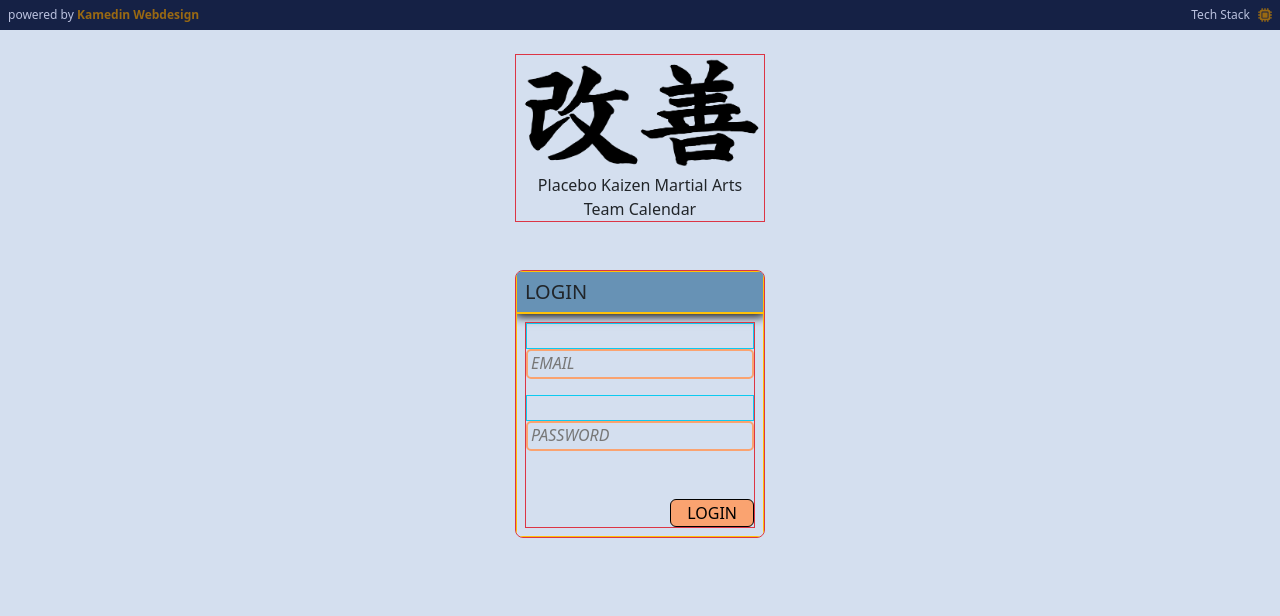
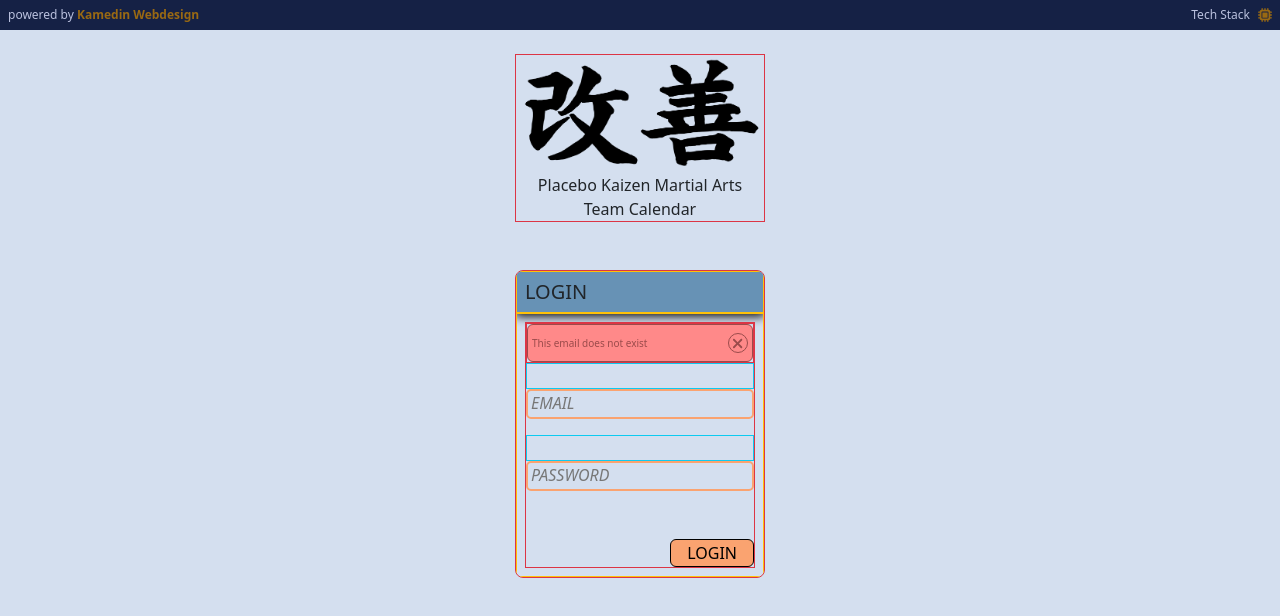
Before and after one commit to DevKame/sport_calendar, a Vue app: page / in a window 1280 px wide. Shown: the top 616 px of the page. Built offline with nearby package versions, Linux system fonts and the light colour scheme.

Commit message:
added errorAlert to porject

```diff
--- a/src/assets/styles/classes.css
+++ b/src/assets/styles/classes.css
@@ -7,6 +7,9 @@
 .bg-tert {
     background-color: var(--tert);
 }
+.bg-delete {
+    background-color: var(--delete);
+}
 
 
 .btn-tert {
--- a/src/assets/styles/colors.css
+++ b/src/assets/styles/colors.css
@@ -7,6 +7,7 @@
 
     --neutral: #7f7f7f;
     --delete: #ff8989;
+    --delete-dark: #9b4b4b;
     --edit: #ffc000;
 
     --role-badge: #2e8254;
--- a/src/comps/login/TheLogin.vue
+++ b/src/comps/login/TheLogin.vue
@@ -16,6 +16,12 @@
             <template #body>
                 <div class="loginBody p-2 w-100 border border-warning d-flex flex-column justify-content-start align-items-center">
                     <form @submit.prevent="console.log('submitted')" class="border border-danger w-100 d-flex flex-column justify-content-start align-items-center">
+
+                        <div class="errorContainer w-100 display position-relative border border-danger">
+                            <error-alert>
+                                <p class="m-0">This email does not exist</p>
+                            </error-alert>
+                        </div>
 
                         <div class="inputWrapper w-100 d-flex flex-column justify-content-start align-items-start overflow-hidden">
                             <div class="w-100 border border-info d-flex justify-content-between align-items-center">
--- /dev/null
+++ b/src/comps/multi/ErrorAlert.vue
@@ -0,0 +1,23 @@
+<template>
+    <div class="errorAlert rounded-2 px-1 py-2 d-flex justify-content-between align-items-center bg-delete">
+        <slot></slot>
+        <div class="d-flex justify-content-center align-items-center rounded-circle">
+            <fa-icon icon="fa-solid fa-close" size="xl"></fa-icon>
+        </div>
+    </div>
+</template>
+
+
+
+<style scoped>
+.errorAlert > div {
+    border: 1px solid var(--delete-dark);
+    width: 20px;
+    aspect-ratio: 1;
+}
+.errorAlert {
+    border: 1px solid var(--delete-dark);
+    color: var(--delete-dark);
+    font-size: 10px;
+}
+</style>
--- a/src/main.js
+++ b/src/main.js
@@ -10,14 +10,17 @@ import "./assets/styles/resets.css";
 import TheKamedin from "./comps/TheKamedin.vue";
 import TheLogin from "./comps/login/TheLogin.vue";
 import InterfaceCard from "./comps/multi/InterfaceCard.vue";
+import ErrorAlert from "./comps/multi/ErrorAlert.vue";
 
 // FONTAWESOME
 import { library } from "@fortawesome/fontawesome-svg-core";
 import { FontAwesomeIcon } from "@fortawesome/vue-fontawesome";
 
 import { faMicrochip } from "@fortawesome/free-solid-svg-icons";
+import { faClose } from "@fortawesome/free-solid-svg-icons";
 
 library.add(faMicrochip);
+library.add(faClose);
 
 // ROUTER
 import { createRouter, createWebHistory } from "vue-router";
@@ -39,6 +42,7 @@ import App from './App.vue'
 const app = createApp(App);
 app.component("the-kamedin", TheKamedin);
 app.component("itf-card", InterfaceCard);
+app.component("error-alert", ErrorAlert);
 app.component("fa-icon", FontAwesomeIcon);
 
 app.use(router);
```
